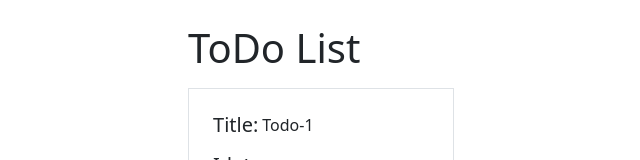
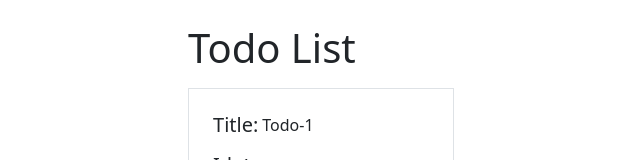
Before and after one commit to Rushikesh-josh/workshop, a React (Create React App) app in the folder todo-list/: page / in a window 1280 px wide. Shown: the top 160 px of the page, without its empty margins (319-959 px from the left). Built offline with nearby package versions, Linux system fonts and the light colour scheme.

Commit message:
addressed review comments

```diff
--- a/todo-list/src/App.js
+++ b/todo-list/src/App.js
@@ -1,26 +1,19 @@
 import { useState } from 'react'
 import './App.css';
-import ListComponent from './components/listComponent';
+import ListComponent from './components/ListComponent';
+import { Todos } from './constants/constants';
 
 function App() {
-  const [ todos, setTodos] = useState([
-    {title:'Todo-1', description:'This is todo 1', id: 1},
-    {title:'Todo-2', description:'This is todo 2', id: 2},
-    {title:'Todo-3', description:'This is todo 3', id: 3},
-    {title:'Todo-4', description:'This is todo 4', id: 4},
-    {title:'Todo-5', description:'This is todo 5', id: 5}
-  ])
-  const header = "ToDo List"
-  const handleClick = (id) =>{
+  const [ todos, setTodos] = useState(Todos)
+
+  const deleteClick = (id) =>{
     const newTodos = todos.filter(list => list.id !== id)
     setTodos(newTodos)
   }
-  const handleRefreshClick = () => {
-    window.location.reload();
-  }
+
   return (
     <div className="App d-flex justify-content-center">
-      <ListComponent todolist={todos} header={header} handleClick={handleClick} handleRefreshClick={handleRefreshClick}/>
+      <ListComponent todolist={todos} header="Todo List" deleteClick={deleteClick} />
     </div>
   );
 }
--- /dev/null
+++ b/todo-list/src/components/Button.js
@@ -0,0 +1,8 @@
+const Button = (props) => {
+    const { title, onClick } = props
+    return (
+        <button onClick={onClick}>{title}</button>
+    );
+}
+
+export default Button;
--- a/todo-list/src/components/listComponent.js
+++ b/todo-list/src/components/ListComponent.js
@@ -1,11 +1,11 @@
-import Button from "./button";
+import Button from "./Button";
 
-const ListComponent = ({todolist, header, handleClick, handleRefreshClick}) => {
+const ListComponent = (props) => {
+    const {todolist, header, deleteClick} = props
     return (
         <div>
             <h1 className="pb-2 mt-4">{header}</h1>
             {
-                todolist.length ?
                 todolist.map(list => {
                     return(
                         <div key={list.id} className="p-4 mb-3 border ">
@@ -23,18 +23,10 @@ const ListComponent = ({todolist, header, handleClick, handleRefreshClick}) => {
                                     <p className="ps-1">{list.description}</p>
                                 </div>
                             </div>
-                            <Button title={'Delete todo'} handleBtnClick={() => handleClick(list.id)}/>
+                            <Button title='Delete todo' onClick={() => deleteClick(list.id)}/>
                         </div>
                     )
-                }):
-                <>
-                {
-                    <div className="mt-4 mb-4">
-                    <h4>To do list is empty please click on refresh button to reload</h4>
-                    <Button handleBtnClick={handleRefreshClick} title={'Refresh'}/>
-                    </div>
-                }
-                </>
+                })
             }
         </div>
     );
--- a/todo-list/src/components/button.js
+++ /dev/null
@@ -1,7 +0,0 @@
-const Button = ({title, handleBtnClick}) => {
-    return (
-        <button onClick={handleBtnClick}>{title}</button>
-    );
-}
-
-export default Button;
--- /dev/null
+++ b/todo-list/src/constants/constants.js
@@ -0,0 +1,7 @@
+export const Todos = [
+    {title:'Todo-1', description:'This is todo 1', id: 1},
+    {title:'Todo-2', description:'This is todo 2', id: 2},
+    {title:'Todo-3', description:'This is todo 3', id: 3},
+    {title:'Todo-4', description:'This is todo 4', id: 4},
+    {title:'Todo-5', description:'This is todo 5', id: 5}
+  ]
```
